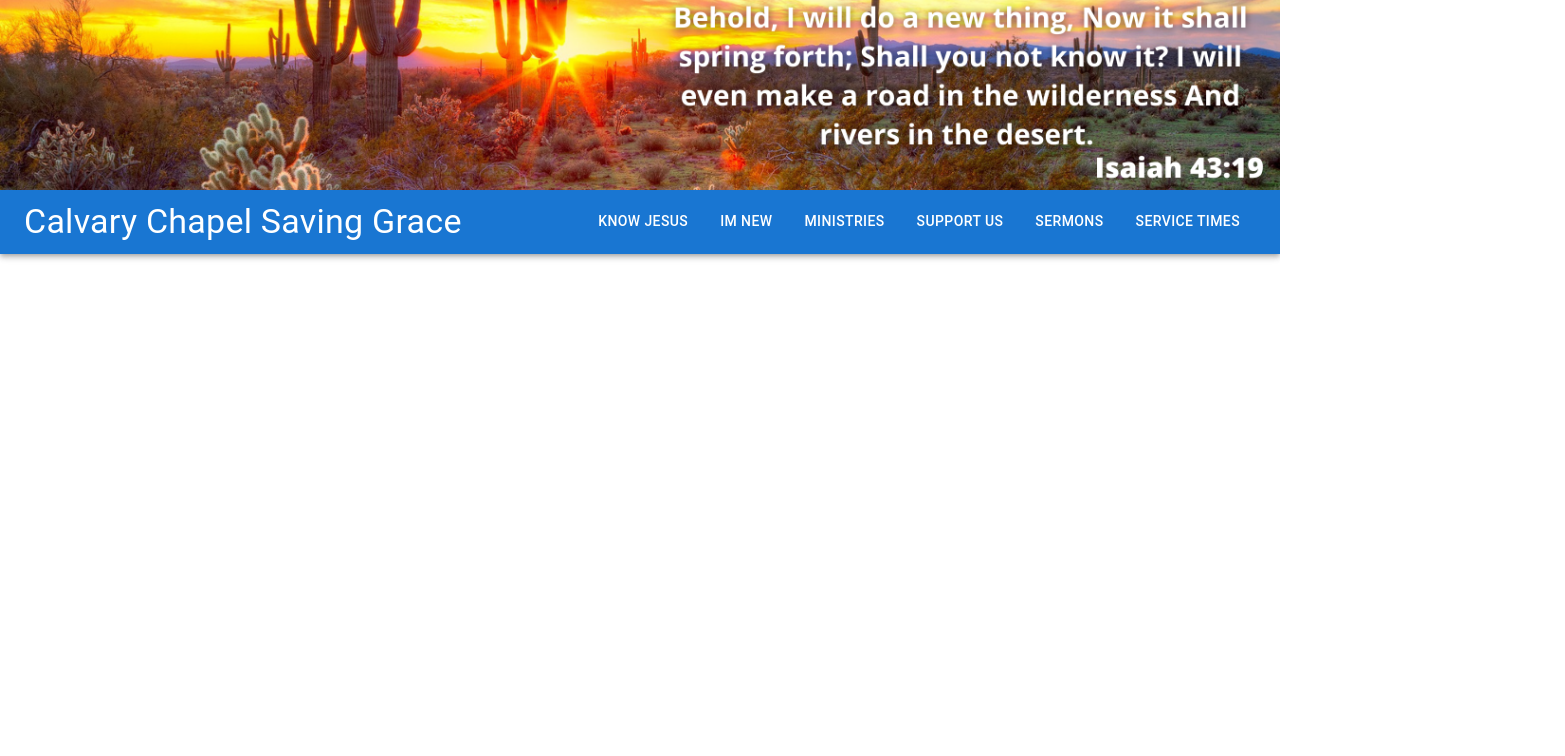
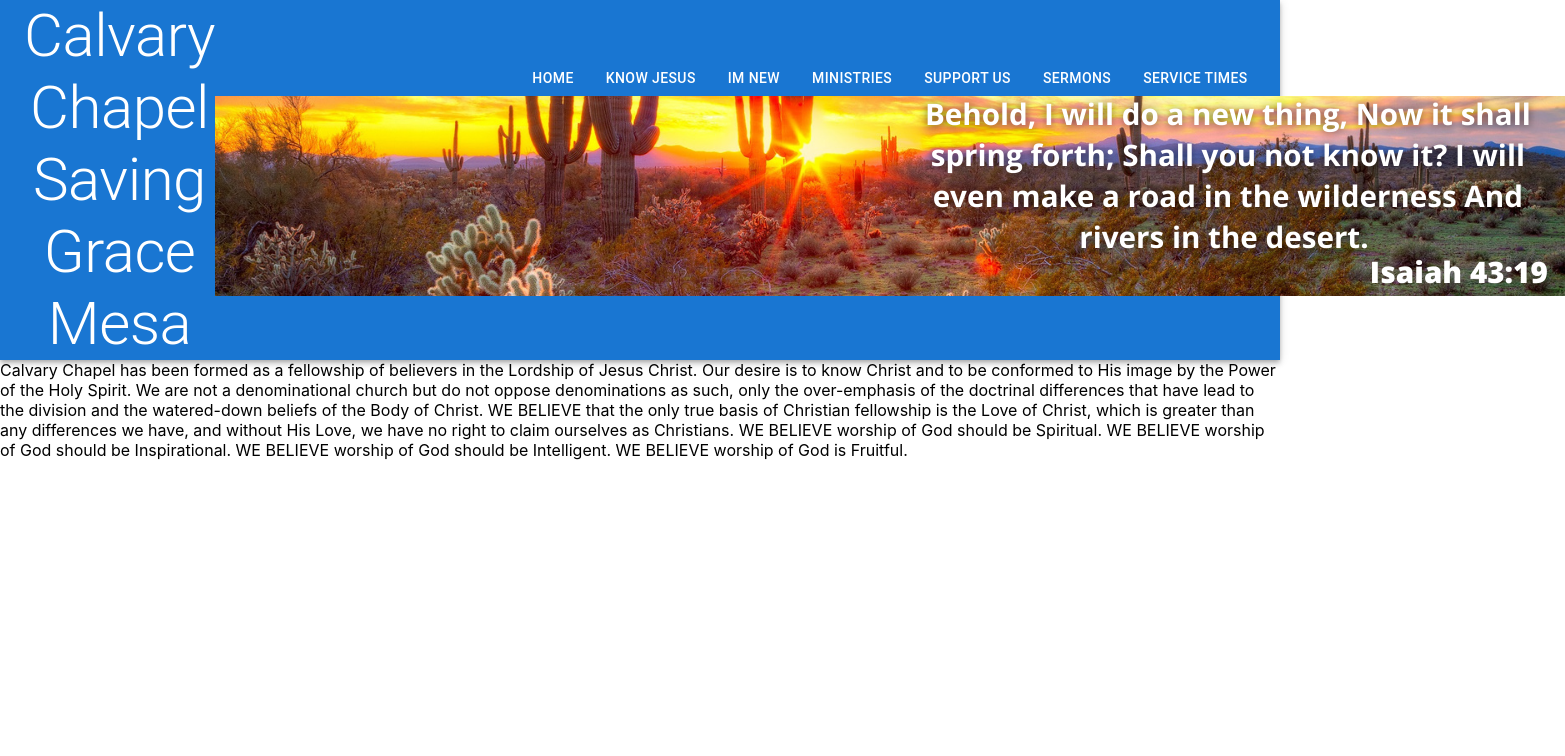
Before and after one commit to jenmlucas/calvary, a React (Create React App) app: page /beliefs in a window 1280 px wide. Shown: the top 756 px of the page, 1565 px wide, since content can reach past the window. Built offline with nearby package versions, Linux system fonts and the light colour scheme.

Commit message:
adjusting the look of the navbar

```diff
--- a/public/index.html
+++ b/public/index.html
@@ -24,7 +24,7 @@
       work correctly both with client-side routing and a non-root public URL.
       Learn how to configure a non-root public URL by running `npm run build`.
     -->
-    <title>React App</title>
+    <title>Calvary Chapel Saving Grace</title>
   </head>
   <body>
     <noscript>You need to enable JavaScript to run this app.</noscript>
--- a/src/App.js
+++ b/src/App.js
@@ -1,15 +1,22 @@
 import React from "react";
 import Nav from "./components/Nav/Nav";
 import Footer from "./components/Footer/Footer";
+import Home from "./pages/Home";
+import OurBeliefs from "./pages/OurBeliefs";
+import { BrowserRouter as Router, Route, Switch } from 'react-router-dom';
 
 function App() {
   return (
     <div>
-      <main>
+    <Router>
       <Nav></Nav>
-      </main>
+      <Switch>
+      <Route exact path="/home" component={Home} />
+      <Route exact path="/beliefs" component={OurBeliefs} />
+      </Switch>
+    </Router>
       <Footer></Footer>
-    </div>
+      </div>
   );
 }
 
--- a/src/components/Nav/Nav.js
+++ b/src/components/Nav/Nav.js
@@ -10,6 +10,8 @@ import Menu from "@mui/material/Menu";
 import MenuItem from "@mui/material/MenuItem";
 import SecondMenu from "@mui/material/Menu";
 import SecondMenuItem from "@mui/material/MenuItem";
+import { Link } from "react-router-dom";
+
 
 export default function Nav() {
   const [anchorEl, setAnchorEl] = useState(null);
@@ -32,12 +34,16 @@ export default function Nav() {
   return (
     <Box>
       <AppBar position="static">
-        <img src={hero} alt="hero" width="auto" />
         <Toolbar>
-          <Typography variant="h4" component="div" sx={{ flexGrow: 5 }}>
-            Calvary Chapel Saving Grace
+          <Typography variant="h2" component="div" sx={{ flexGrow: 5 }} textAlign="center">
+            Calvary Chapel Saving Grace <br></br> Mesa
           </Typography>
-          <Grid>
+          <Grid textAlign={"center"}>
+          <Link to="/home"  style={{ textDecoration: "none", color: "white" }}>
+          <Button variant="h4" component="div" sx={{ flexGrow: 5 }}>
+            Home
+          </Button>
+          </Link>
           <Button variant="h4" component="div" sx={{ flexGrow: 5 }}>
             Know Jesus
           </Button>
@@ -62,7 +68,9 @@ export default function Nav() {
               "aria-labelledby": "basic-button",
             }}
           >
-            <MenuItem onClick={handleClose}>Our Beliefs</MenuItem>
+            <Link to="/beliefs" style={{ textDecoration: "none", color: "black"}}>
+            <MenuItem onClick={handleClose} >Our Beliefs</MenuItem>
+            </Link>
             <MenuItem onClick={handleClose}>What is Calvary Teaching</MenuItem>
             <MenuItem onClick={handleClose}>Calvary Chapel Doctrinal Statement</MenuItem>
           </Menu>
@@ -98,6 +106,7 @@ export default function Nav() {
           <Button variant="h4" component="div" sx={{ flexGrow: 5 }}>
             Service Times
           </Button>
+           <img src={hero} alt="hero" width="auto"/>
           </Grid>
         </Toolbar>
       </AppBar>
--- /dev/null
+++ b/src/pages/Home.js
@@ -0,0 +1,10 @@
+import React from "react";
+
+
+export default function Home() {
+  return (
+    <div>
+
+    </div>
+  );
+}
--- /dev/null
+++ b/src/pages/OurBeliefs.js
@@ -0,0 +1,23 @@
+import React from "react";
+
+export default function Beliefs() {
+    return (
+      <div>
+  Calvary Chapel has been formed as a fellowship of believers in the Lordship of Jesus Christ.
+
+Our desire is to know Christ and to be conformed to His image by the Power of the Holy Spirit.
+
+We are not a denominational church but do not oppose denominations as such, only the over-emphasis of the doctrinal differences that have lead to the division and the watered-down beliefs of the Body of Christ.
+
+WE BELIEVE that the only true basis of Christian fellowship is the Love of Christ, which is greater than any differences we have, and without His Love, we have no right to claim ourselves as Christians.
+
+WE BELIEVE worship of God should be Spiritual.
+
+WE BELIEVE worship of God should be Inspirational.
+
+WE BELIEVE worship of God should be Intelligent.
+
+WE BELIEVE worship of God is Fruitful.
+      </div>
+    );
+  }
```
Also changed, not shown: src/pages/ImNew.js (deleted), 2 other files (tests, documents, lock files or other folders).
